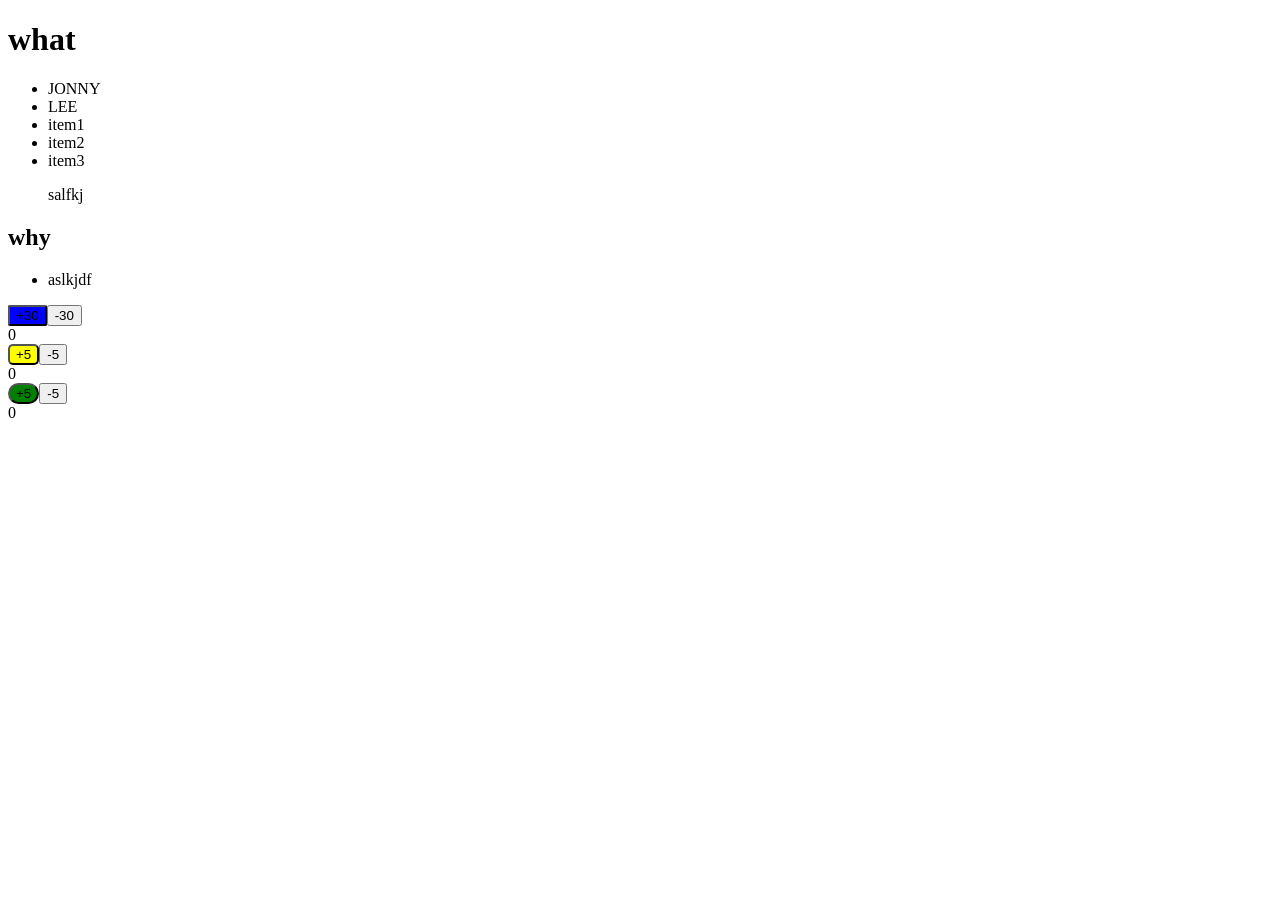
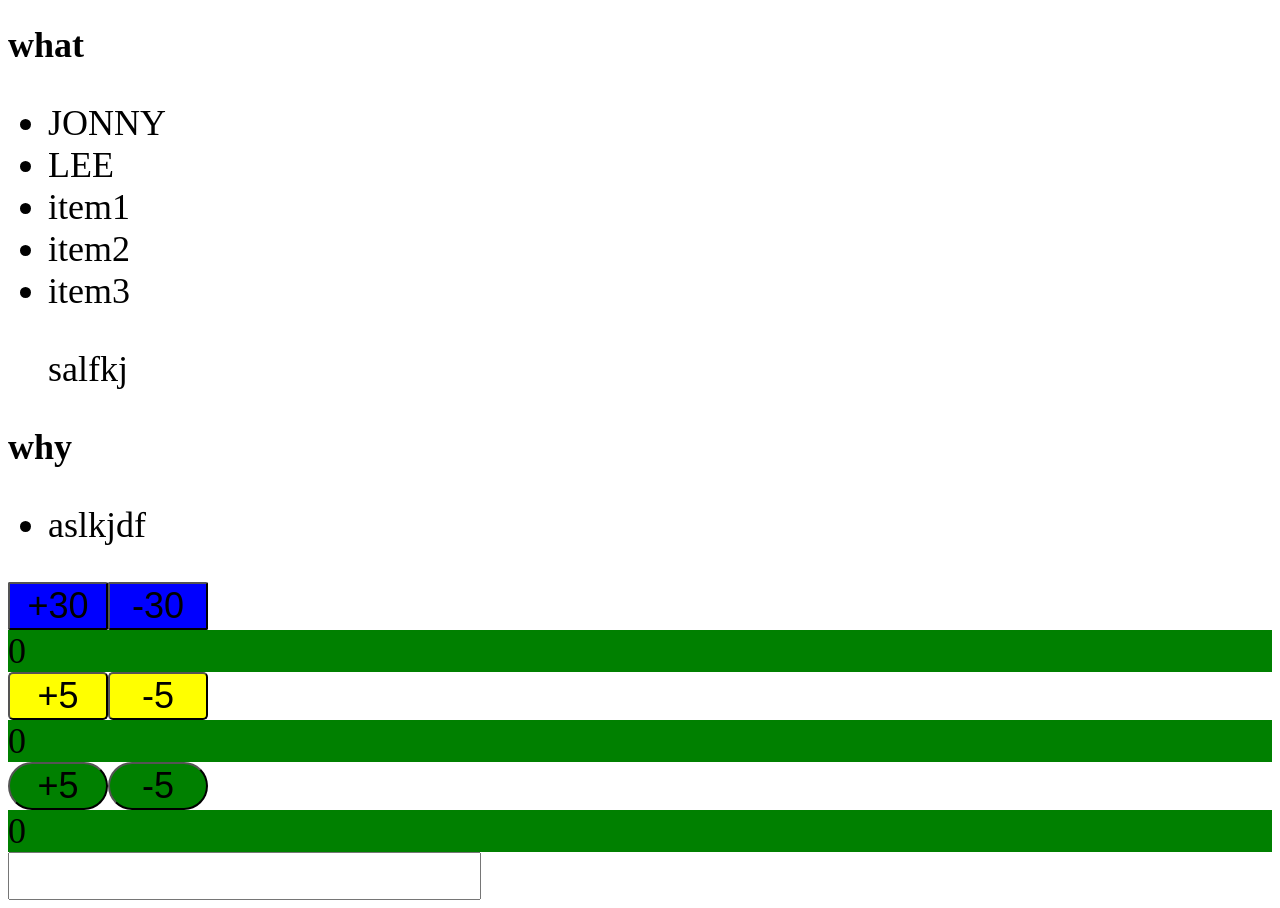
Before and after one commit to jonnyleealas/react_course, a React (Create React App) app in the folder refresher/: page / in a window 1280 px wide. Before the commit the page ends 800 px from the top, so only its background shows below. Built offline with nearby package versions, Linux system fonts and the light colour scheme.

Commit message:
counterButton css

```diff
--- a/refresher/src/components/App.js
+++ b/refresher/src/components/App.js
@@ -1,6 +1,6 @@
 import List from './List';
-import CounterButton from './CounterButton';
-
+import CounterButton from './countButton/CounterButton';
+import SearchBar from './SearchBar/SearchBar';
 const App = () => {
 
     return (
@@ -9,6 +9,7 @@ const App = () => {
         <CounterButton incrementBy={30} buttonColor={"blue"} borderRadius={"2px"}/>
         <CounterButton incrementBy={5} buttonColor={"yellow"} borderRadius={"5px"}/>
         <CounterButton incrementBy={5} buttonColor={"green"} borderRadius={"25px"}/>
+        <SearchBar />
         </>
 
     )
--- /dev/null
+++ b/refresher/src/components/SearchBar/SearchBar.js
@@ -0,0 +1,16 @@
+import React from 'react';
+import './SearchBar.css';
+
+const SearchBar = () => {
+
+    const handleInputChange = (event) => {
+        console.log(event.target.value)
+    }
+    return (
+    <div>
+        <input type='text' value='' onChange={handleInputChange}></input>
+    </div>
+    )
+}
+
+export default SearchBar;
--- /dev/null
+++ b/refresher/src/components/countButton/CountButton.css
@@ -0,0 +1,3 @@
+.count-display {
+    background-color: green;
+}
--- a/refresher/src/components/CounterButton.js
+++ b/refresher/src/components/countButton/CounterButton.js
@@ -1,4 +1,5 @@
 import React, { useState } from 'react';
+import './CountButton.css';
 
 const CounterButton = (props) => {
     console.log(props)
@@ -20,9 +21,9 @@ const CounterButton = (props) => {
     return (
 
         <div>
-            <button style={buttonStyles}onClick={addButton}>+{props.incrementBy}</button>
-            <button onClick={subtractButton}>-{props.incrementBy}</button>
-            <div>
+            <button style={buttonStyles} onClick={addButton}>+{props.incrementBy}</button>
+            <button style={buttonStyles} onClick={subtractButton}>-{props.incrementBy}</button>
+            <div className={'count-display'}>
                 {currentCount}
             </div>
         </div>
--- a/refresher/src/index.js
+++ b/refresher/src/index.js
@@ -3,5 +3,6 @@
 import React from 'react'
 import ReactDOM from 'react-dom'
 import App from './components/App';
+import './styles/global.css';
 
 ReactDOM.render(<App />, document.getElementById('root'));
--- /dev/null
+++ b/refresher/src/styles/global.css
@@ -0,0 +1,7 @@
+* {
+    font-size: 1.5rem;
+}
+
+button {
+    width: 100px;
+}
```
Also changed, not shown: refresher/src/components/SearchBar/SearchBar.css (added).
